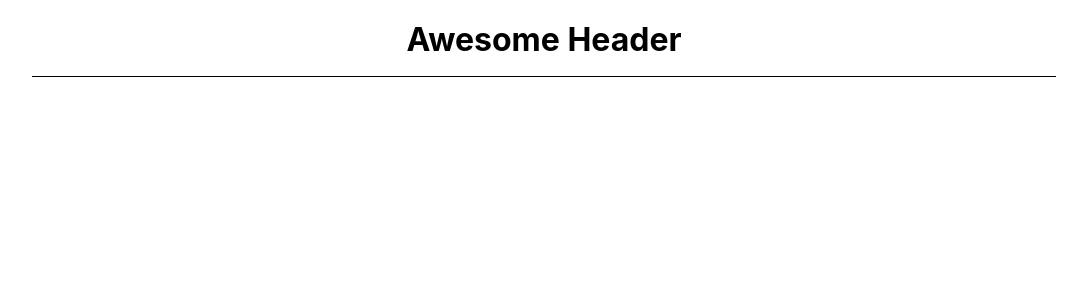
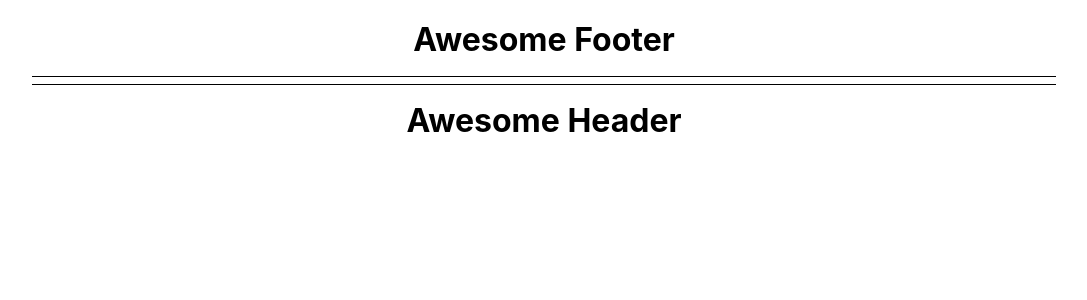
Before and after one commit to norasaffar/week9-auth-fe, a React (Create React App) app: page / in a window 1280 px wide. Shown: the top 300 px of the page, without its empty margins (96-1183 px from the left). Built offline with nearby package versions, Linux system fonts and the light colour scheme.

Commit message:
enhancements: add footer

```diff
--- a/src/App.js
+++ b/src/App.js
@@ -1,11 +1,13 @@
 
 import './App.css';
+import Footer from './components/footer/Footer';
 import Header from './components/header/Header';
 
 function App() {
   return (
   <div>
     <Header/>
+    <Footer/>
   </div>
   )
 
--- /dev/null
+++ b/src/components/footer/Footer.css
@@ -0,0 +1,24 @@
+.footer-wrapper{
+    height: 10vh;
+    width: 100%;
+    display: flex;
+    flex-direction: column;
+    align-items: center;
+    justify-content: center;
+
+}
+
+.footer-inner-container {
+    width: 80%;
+    height: 90%;
+    display: flex;
+    flex-direction: column;
+    align-items: center;
+    justify-content: center;
+    border-top: 1px solid black;
+
+ }
+
+ .footer-title {
+    text-align: center;
+ }
--- /dev/null
+++ b/src/components/footer/Footer.js
@@ -0,0 +1,15 @@
+import React from 'react'
+
+import "./Footer.css";
+
+const Footer = () => {
+    return (
+        <div className='footer-wrapper'>
+            <div className="footer-inner-container">
+                <h1 className="footer-title">Awesome Header</h1>
+            </div>
+        </div>
+      );
+};
+
+export default Footer
--- a/src/components/header/Header.js
+++ b/src/components/header/Header.js
@@ -5,7 +5,7 @@
   return (
     <div className='header-wrapper'>
         <div className="header-inner-container">
-            <h1>Awesome Header</h1>
+            <h1 className="header-title">Awesome Footer</h1>
         </div>
     </div>
   );
```
